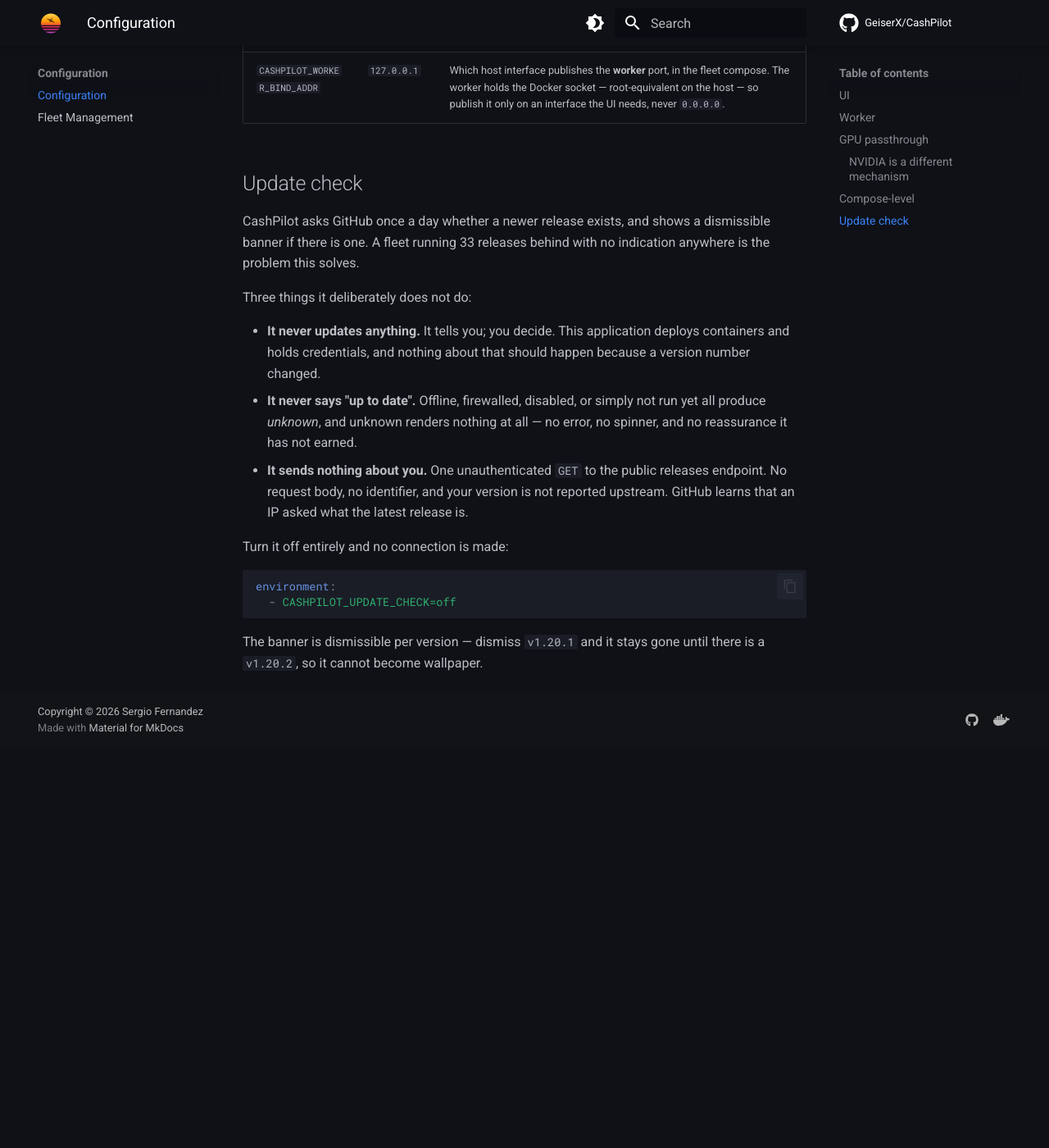
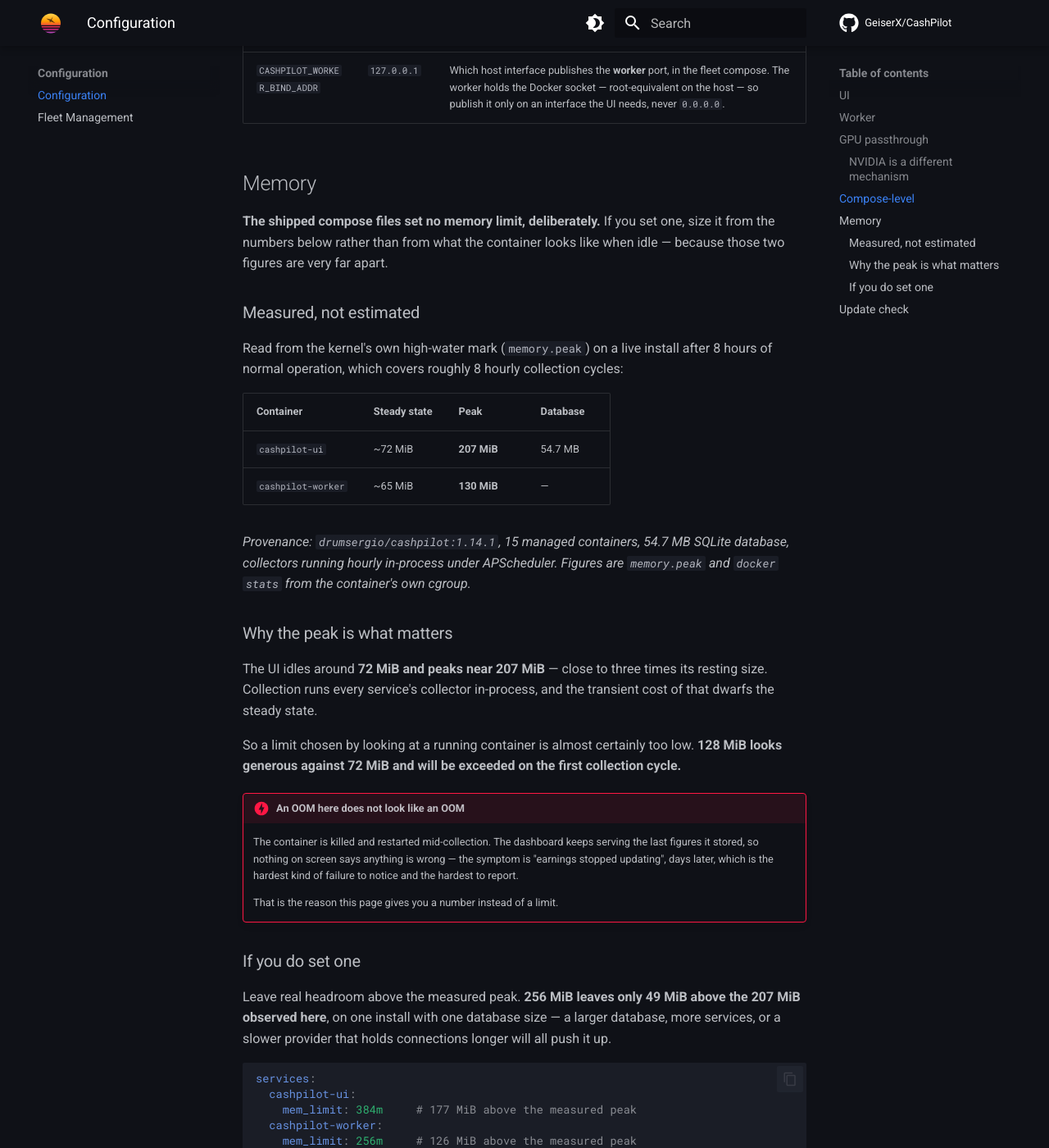
Before and after one commit to GeiserX/CashPilot, an MkDocs documentation site: the page built from docs/configuration.md, in a window 1280 px wide and 1400 px high, scrolled down 4900 px. Shown: the whole window at 82% size. Built offline with MkDocs 1.6.1 and Material for MkDocs 9.7.7, drawn with Linux system fonts in a browser that asks for light colours; comment, search, counter and statistics services are not loaded; before the commit the page ends 5811 px from its top, so only the background shows below that; some of the changed text lies outside the part shown.

Commit message:
docs: publish the measured memory floor, not a guessed limit (#283)
CashPilot-4c22 asked for a number with its provenance rather than a limit, and
that is what this is.

Read from the kernel's own high-water mark (memory.peak) on a live install
after 8 hours of normal operation, covering roughly 8 hourly collection cycles:

  cashpilot-ui      steady ~72 MiB   PEAK 207 MiB
  cashpilot-worker  steady ~65 MiB   PEAK 130 MiB
  (image 1.14.1, 15 managed containers, 54.7 MB database)

THE POINT IS THE GAP. The UI idles near 72 MiB and peaks near 207 -- close to
three times its resting size -- because collection runs every collector
in-process. So a limit chosen by looking at a running container is almost
certainly too low: 128 MiB looks generous against 72 MiB and will be exceeded
on the first collection cycle.

And an OOM here does not look like one. The container is killed mid-collection
and restarts; the dashboard keeps serving the last figures it stored, so
nothing on screen is wrong and the symptom is "earnings stopped updating",
days later.

The shipped compose files still set NO limit. This page now explains how to
choose one if you want one, and says to re-measure on your own install rather
than trusting these figures.

Every percentage was recomputed rather than estimated -- an earlier draft said
"256 MiB is only 19% above 207 MiB", which conflated headroom-as-share-of-limit
with headroom-above-peak. It now states the absolute figure, 49 MiB.

Filed separately: the live fleet is running with exactly that 49 MiB of spare,
which is a production limit and so Sergio's call, not a change to make here.

````diff
--- a/docs/configuration.md
+++ b/docs/configuration.md
@@ -150,6 +150,67 @@
 | `CASHPILOT_BIND_ADDR` | `127.0.0.1` | Which host interface publishes the **UI** port. |
 | `CASHPILOT_WORKER_BIND_ADDR` | `127.0.0.1` | Which host interface publishes the **worker** port, in the fleet compose. The worker holds the Docker socket — root-equivalent on the host — so publish it only on an interface the UI needs, never `0.0.0.0`. |
 
+## Memory
+
+**The shipped compose files set no memory limit, deliberately.** If you set one,
+size it from the numbers below rather than from what the container looks like
+when idle — because those two figures are very far apart.
+
+### Measured, not estimated
+
+Read from the kernel's own high-water mark (`memory.peak`) on a live install
+after 8 hours of normal operation, which covers roughly 8 hourly collection
+cycles:
+
+| Container | Steady state | **Peak** | Database |
+|---|---|---|---|
+| `cashpilot-ui` | ~72 MiB | **207 MiB** | 54.7 MB |
+| `cashpilot-worker` | ~65 MiB | **130 MiB** | — |
+
+*Provenance: `drumsergio/cashpilot:1.14.1`, 15 managed containers, 54.7 MB
+SQLite database, collectors running hourly in-process under APScheduler.
+Figures are `memory.peak` and `docker stats` from the container's own cgroup.*
+
+### Why the peak is what matters
+
+The UI idles around **72 MiB and peaks near 207 MiB** — close to three times
+its resting size. Collection runs every service's collector in-process, and the
+transient cost of that dwarfs the steady state.
+
+So a limit chosen by looking at a running container is almost certainly too
+low. **128 MiB looks generous against 72 MiB and will be exceeded on the first
+collection cycle.**
+
+!!! danger "An OOM here does not look like an OOM"
+
+    The container is killed and restarted mid-collection. The dashboard keeps
+    serving the last figures it stored, so nothing on screen says anything is
+    wrong — the symptom is "earnings stopped updating", days later, which is
+    the hardest kind of failure to notice and the hardest to report.
+
+    That is the reason this page gives you a number instead of a limit.
+
+### If you do set one
+
+Leave real headroom above the measured peak. **256 MiB leaves only 49 MiB above
+the 207 MiB observed here**, on one install with one database size — a larger
+database, more services, or a slower provider that holds connections longer
+will all push it up.
+
+```yaml
+services:
+  cashpilot-ui:
+    mem_limit: 384m     # 177 MiB above the measured peak
+  cashpilot-worker:
+    mem_limit: 256m     # 126 MiB above the measured peak
+```
+
+Re-measure on your own install rather than trusting these:
+
+```bash
+docker exec cashpilot-ui cat /sys/fs/cgroup/memory.peak
+```
+
 ## Update check
 
 CashPilot asks GitHub once a day whether a newer release exists, and shows a
````
